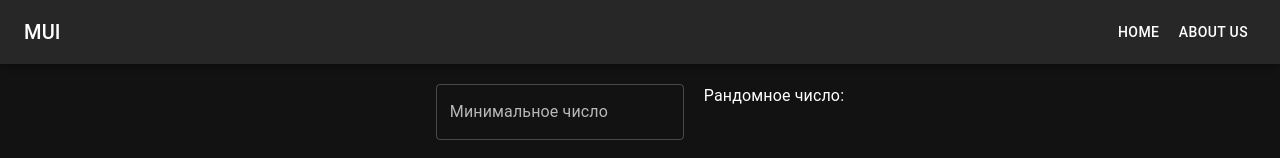
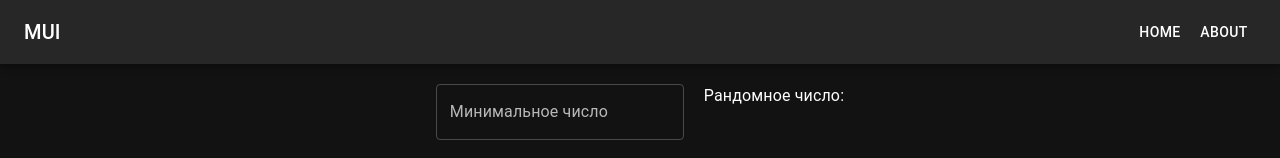
Before and after one commit to filippchansky/anytest, a React (Vite) app: page / in a window 1280 px wide. Shown: the top 158 px of the page. Built offline with nearby package versions, Linux system fonts and the light colour scheme.

Commit message:
router optimize

```diff
--- a/src/components/Layout/Layout.tsx
+++ b/src/components/Layout/Layout.tsx
@@ -15,6 +15,7 @@ import {
 import React from 'react';
 import MenuIcon from '@mui/icons-material/Menu';
 import { Link, Outlet } from 'react-router-dom';
+import { router } from '../../router/router';
 
 interface LayoutProps {}
 
@@ -25,16 +26,16 @@ const Layout: React.FC<LayoutProps> = () => {
         setMobileOpen((prevState) => !prevState);
     };
 
-    const pages = [
-        {
-            link: '/',
-            label: 'Home',
-        },
-        {
-            link: '/about',
-            label: 'About Us',
-        },
-    ];
+    const pages = router.flatMap((item) =>
+        item.children.map((route) => {
+            return {
+                label: route.label,
+                link: route.path,
+            };
+        })
+    );
+
+    console.log(pages);
 
     const drawer = (
         <Box onClick={handleDrawerToggle} sx={{ textAlign: 'center' }}>
@@ -44,7 +45,7 @@ const Layout: React.FC<LayoutProps> = () => {
             <Divider />
             <List>
                 {pages.map((item) => (
-                    <Link to={item.link}>
+                    <Link to={item.link} key={item.label}>
                         <ListItem key={item.label} disablePadding>
                             <ListItemButton sx={{ textAlign: 'center' }}>
                                 <ListItemText primary={item.label} />
@@ -78,7 +79,7 @@ const Layout: React.FC<LayoutProps> = () => {
                     </Typography>
                     <Box sx={{ display: { xs: 'none', sm: 'block' } }}>
                         {pages.map((item) => (
-                            <Link to={item.link}>
+                            <Link to={item.link} key={item.label}>
                                 <Button key={item.label} sx={{ color: '#fff' }}>
                                     {item.label}
                                 </Button>
--- a/src/main.tsx
+++ b/src/main.tsx
@@ -1,28 +1,11 @@
 import CssBaseline from '@mui/material/CssBaseline';
 import './index.css';
 import ReactDOM from 'react-dom/client';
-import App from './App.tsx';
+import { ThemeProvider, createTheme } from '@mui/material/styles';
+import { router } from './router/router.tsx';
 import { createBrowserRouter, RouterProvider } from 'react-router-dom';
-import About from './pages/About';
-import { ThemeProvider, createTheme } from '@mui/material/styles';
-import Layout from './components/Layout/Layout.tsx';
 
-const router = createBrowserRouter([
-  {
-      path: '/',
-      element: <Layout />, // Оборачиваем все страницы в Layout
-      children: [
-          {
-              path: '/',
-              element: <App />,
-          },
-          {
-              path: '/about',
-              element: <About />,
-          },
-      ],
-  },
-]);
+const mainRouter = createBrowserRouter(router);
 
 const darkTheme = createTheme({
     palette: {
@@ -32,9 +15,9 @@ const darkTheme = createTheme({
 
 ReactDOM.createRoot(document.getElementById('root')!).render(
     <>
-            <ThemeProvider theme={darkTheme}>
-                <CssBaseline />
-                <RouterProvider router={router} />
-            </ThemeProvider>
+        <ThemeProvider theme={darkTheme}>
+            <CssBaseline />
+            <RouterProvider router={mainRouter} />
+        </ThemeProvider>
     </>
 );
--- /dev/null
+++ b/src/router/router.tsx
@@ -0,0 +1,22 @@
+import App from '../App';
+import Layout from '../components/Layout/Layout';
+import About from '../pages/About';
+
+export const router = [
+    {
+        path: '/',
+        element: <Layout />, // Оборачиваем все страницы в Layout
+        children: [
+            {
+                label: 'Home',
+                path: '/',
+                element: <App />,
+            },
+            {
+                label: 'About',
+                path: '/about',
+                element: <About />,
+            },
+        ],
+    },
+];
```
Also changed, not shown: src/App.tsx (+7 -7 lines).
